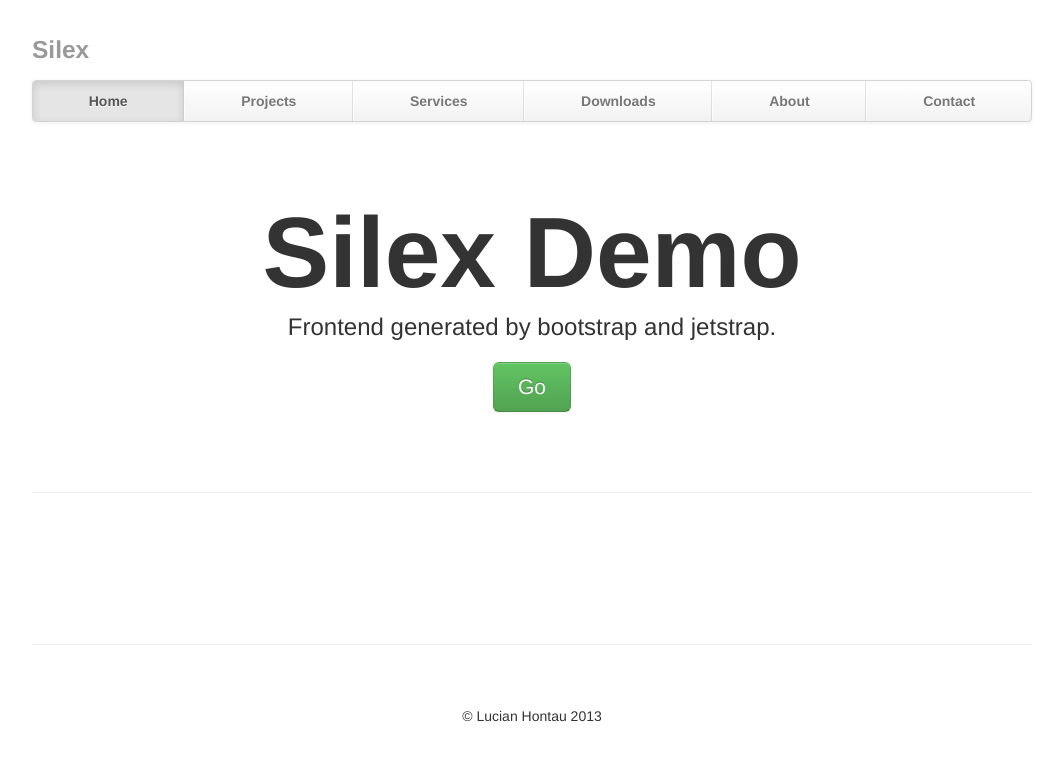
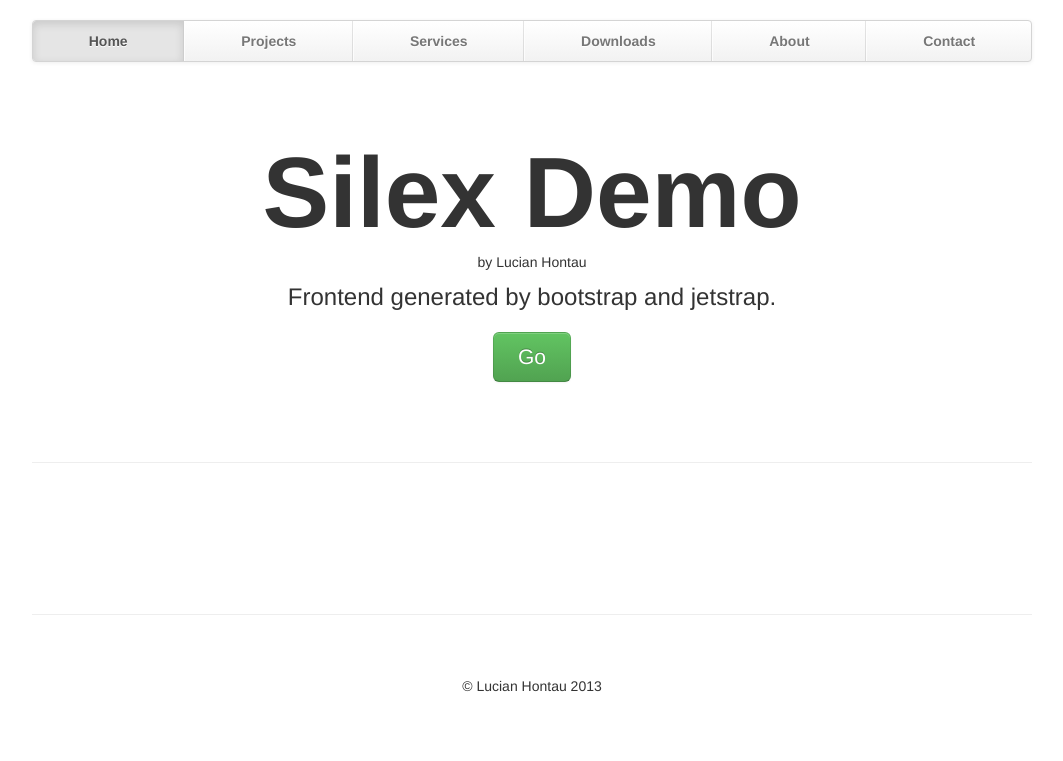
Before and after one commit to lucian303/silex-skeleton, a PHP site: template app/layouts/main.layout.twig in a window 1280 px wide. Shown: the top 761 px of the page, without its empty margins (108-1171 px from the left). Run offline with PHP 8.4, Linux system fonts and the light colour scheme; the template is opened without the code that fills it, so the values that code supplies are empty; some libraries are stand-ins or nearby versions.

Commit message:
Cleaning up html, adding favicon.

```diff
--- a/app/layouts/main.layout.twig
+++ b/app/layouts/main.layout.twig
@@ -20,11 +20,7 @@
 	<link href="/css/bootstrap-responsive.min.css" rel="stylesheet">
 	<link href="/css/layout.css" rel="stylesheet">
 	<!-- Le fav and touch icons -->
-	<link rel="shortcut icon" href="assets/ico/favicon.ico">
-	<link rel="apple-touch-icon-precomposed" sizes="144x144" href="assets/ico/apple-touch-icon-144-precomposed.png">
-	<link rel="apple-touch-icon-precomposed" sizes="114x114" href="assets/ico/apple-touch-icon-114-precomposed.png">
-	<link rel="apple-touch-icon-precomposed" sizes="72x72" href="assets/ico/apple-touch-icon-72-precomposed.png">
-	<link rel="apple-touch-icon-precomposed" href="assets/ico/apple-touch-icon-57-precomposed.png">
+	<link rel="shortcut icon" href="favicon.ico">
 	<style>
 	</style>
 </head>
@@ -32,8 +28,6 @@
 
 <div class="container">
 	<div class="masthead">
-		<h3 class="muted">Silex</h3>
-
 		<div class="navbar">
 			<div class="navbar-inner">
 				<div class="container">
@@ -53,7 +47,9 @@
 
 	<!-- Jumbotron -->
 	<div class="jumbotron">
-		<h1 class="">Silex Demo</h1>
+		<h1 class="demo">Silex Demo</h1>
+
+		<p>by Lucian Hontau</p>
 
 		<p class="lead">Frontend generated by bootstrap and jetstrap.</p>
 		<a class="btn btn-large btn-success" href="#">Go<br></a>
@@ -71,7 +67,7 @@
 	<hr>
 
 	<div class="footer">
-		<p class="">© Lucian Hontau 2013</p>
+		<p class="">&copy; Lucian Hontau 2013</p>
 	</div>
 
 </div>
```
Also changed, not shown: web/favicon.ico (added).
